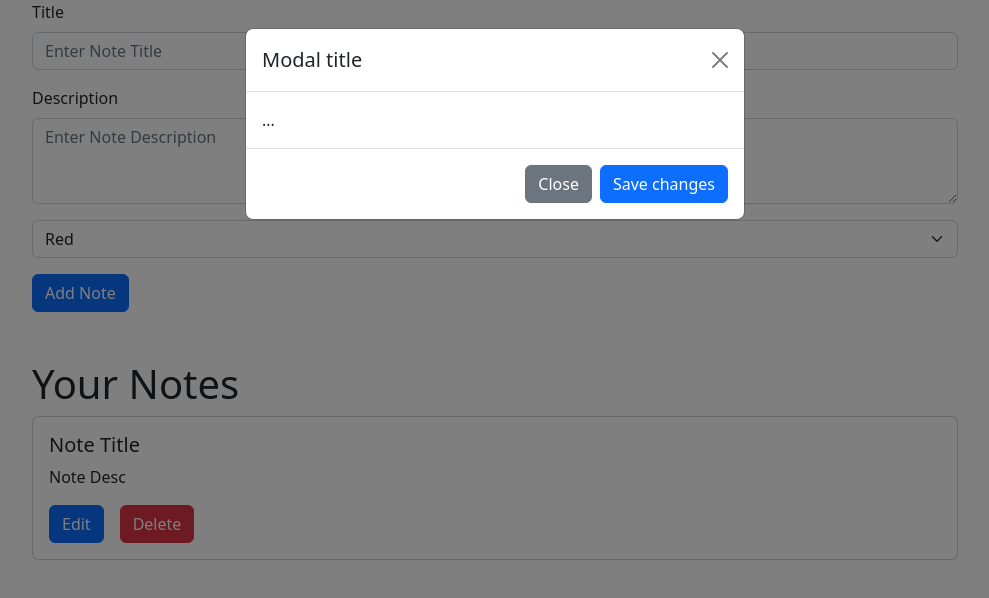
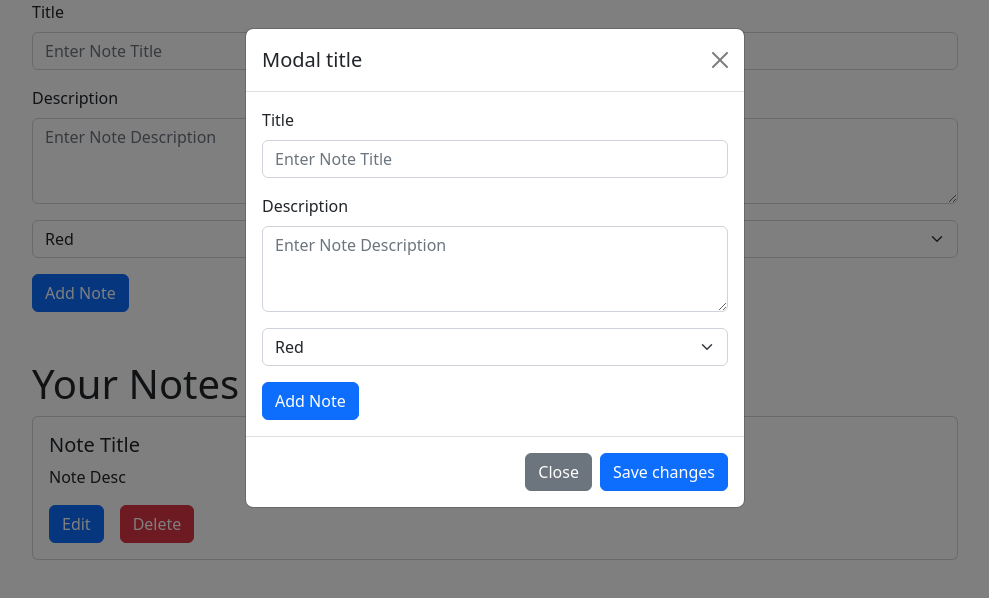
Before and after one commit to JonathanHew/ReactJS_Notes_App, a React (Create React App) app in the folder react-notes-app/: page / in a window 1280 px wide. Both pictures are taken after a click on the button "Edit". Shown: the top 598 px of the page, without its empty margins (145-1134 px from the left). Built offline with nearby package versions, Linux system fonts and the light colour scheme.

Commit message:
existing form added into the modal

```diff
--- a/react-notes-app/src/components/Edit.js
+++ b/react-notes-app/src/components/Edit.js
@@ -23,7 +23,49 @@ const Edit = () => {
                 aria-label="Close"
               ></button>
             </div>
-            <div class="modal-body">...</div>
+            <div class="modal-body">
+              <form>
+                <div className="mb-3">
+                  <label for="title" className="form-label">
+                    Title
+                  </label>
+                  <input
+                    type="text"
+                    className="form-control"
+                    id="title"
+                    placeholder="Enter Note Title"
+                  />
+                  <div id="errMsg" className="form-text"></div>
+                </div>
+                <div className="mb-3">
+                  <label for="exampleInputPassword1" className="form-label">
+                    Description
+                  </label>
+                  <textarea
+                    name="desc"
+                    id="desc"
+                    rows="3"
+                    className="form-control"
+                    placeholder="Enter Note Description"
+                  ></textarea>
+                </div>
+                <select
+                  id="colorInput"
+                  name="colorInput"
+                  className="form-select"
+                >
+                  <option value="red" selected>
+                    Red
+                  </option>
+                  <option value="green">Green</option>
+                  <option value="blue">Blue</option>
+                </select>
+
+                <button type="submit" className="btn btn-primary mt-3">
+                  Add Note
+                </button>
+              </form>
+            </div>
             <div class="modal-footer">
               <button
                 type="button"
```
